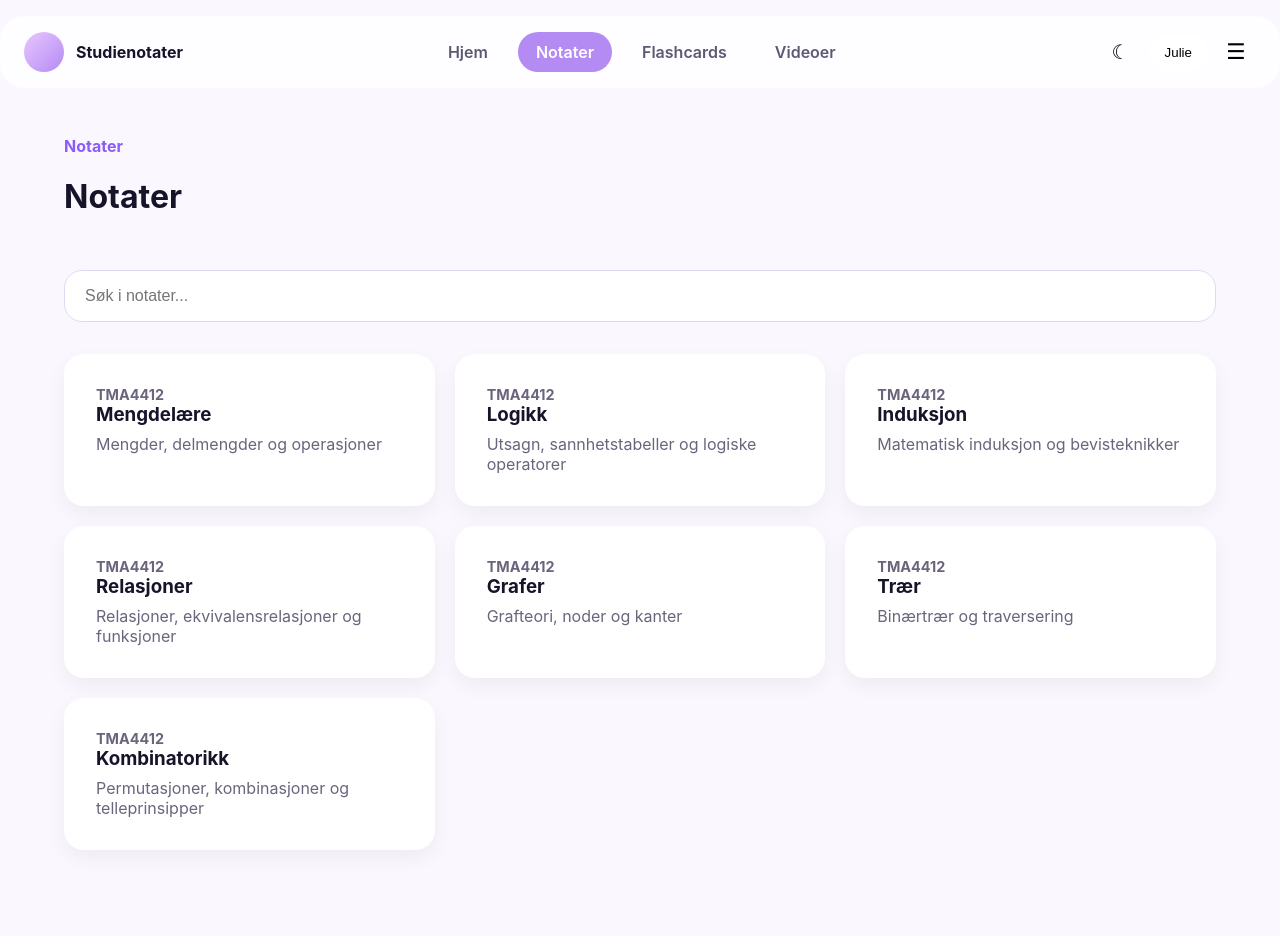
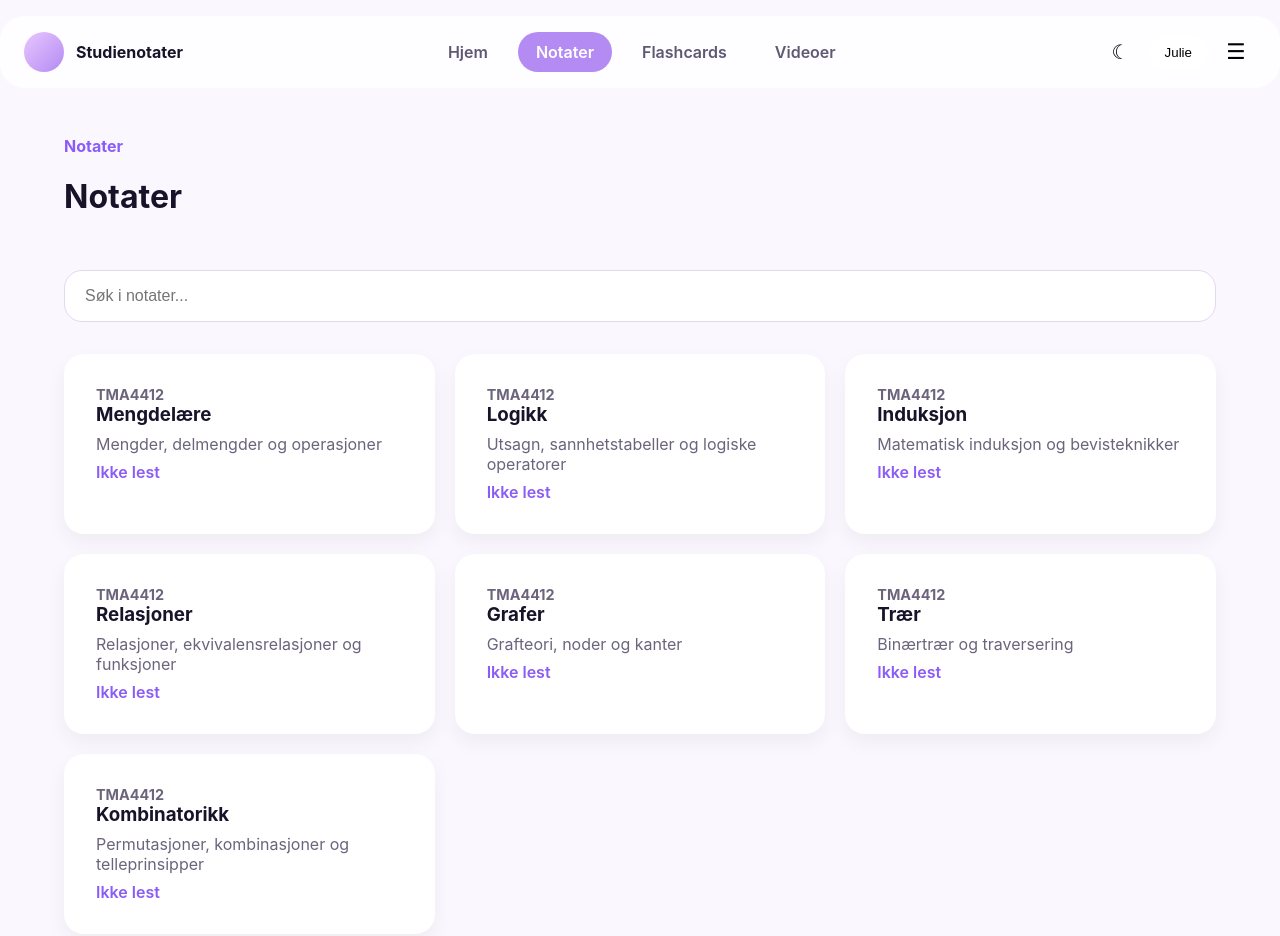
Before and after one commit to juliewold/studienotater, a React (Vite) app: page /studienotater/notater in a window 1280 px wide. Shown: the top 936 px of the page. Before the commit the page ends 898 px from the top, so only its background shows below. Built offline with nearby package versions, Linux system fonts and the light colour scheme.

Commit message:
Show video progress on video overview page

```diff
--- a/src/pages/AllNotesPage/AllNotesPage.tsx
+++ b/src/pages/AllNotesPage/AllNotesPage.tsx
@@ -1,4 +1,4 @@
-import "./AllNotesPage.css"
+import "./AllNotesPage.css";
 import { Link } from "react-router-dom";
 import { notes } from "../../data/notes";
 import { subjects } from "../../data/subjects";
@@ -46,6 +46,25 @@ export const AllNotesPage = () => {
             <p className="subject-code">{note.subjectCode}</p>
             <h3>{note.title}</h3>
             <p>{note.description}</p>
+            <div className="note-progress-preview">
+              <span>
+                {localStorage.getItem(
+                  `resource-progress-note-${note.subjectId}-${note.id}-completed`,
+                ) === "true"
+                  ? "✓ Lest"
+                  : "Ikke lest"}
+              </span>
+
+              <span>
+                {"★".repeat(
+                  Number(
+                    localStorage.getItem(
+                      `resource-progress-note-${note.subjectId}-${note.id}-rating`,
+                    ),
+                  ) || 0,
+                )}
+              </span>
+            </div>
           </Link>
         ))}
       </div>
```
